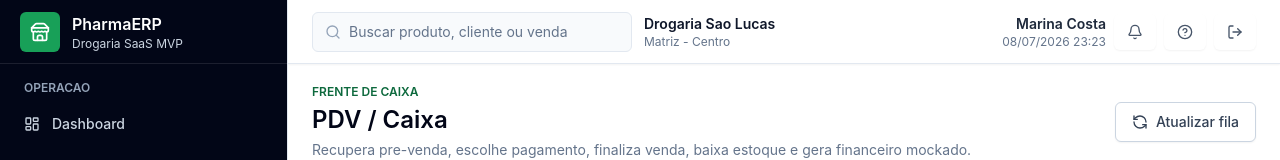
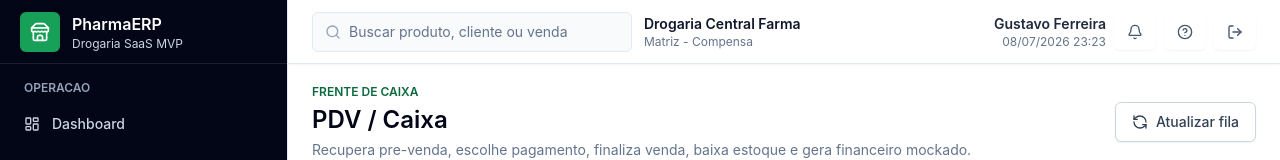
Before and after one commit to gustavoif0/SistemaDrogaria, a React (Vite) app in the folder apps/web/: page /pdv in a window 1280 px wide. Shown: the top 160 px of the page. Built offline with nearby package versions, Linux system fonts and the light colour scheme.

Commit message:
chore: atualiza instrucoes locais e dados mockados

```diff
--- a/apps/web/src/mocks/mockData.ts
+++ b/apps/web/src/mocks/mockData.ts
@@ -13,14 +13,14 @@ import type {
 
 export const company: Company = {
   id: "empresa-001",
-  name: "Drogaria Sao Lucas",
+  name: "Drogaria Central Farma",
   document: "12.345.678/0001-90",
-  storeName: "Matriz - Centro",
+  storeName: "Matriz - Compensa",
 };
 
 export const currentUser: UserProfile = {
   id: "user-001",
-  name: "Marina Costa",
+  name: "Gustavo Ferreira",
   role: "Farmaceutica RT",
 };
 
@@ -255,16 +255,16 @@ export const initialMasterData: MasterDataCollections = {
   ],
   employees: [
     {
-      id: "col-marina-costa",
+      id: "col-gustavo-ferreira",
       code: "COL-001",
-      name: "Marina Costa",
+      name: "Gustavo Ferreira",
       document: "321.654.987-00",
       contactName: "",
       phone: "(92) 98888-0201",
-      email: "marina.costa@drogaria.example",
+      email: "gussanxz@gmail.com",
       city: "Manaus",
       state: "AM",
-      role: "Farmaceutica RT",
+      role: "Desenvolvedor",
       notes: "Responsavel tecnica no fluxo academico.",
       status: "active",
     },
```
Also changed, not shown: 1 other file (tests, documents, lock files or other folders).
